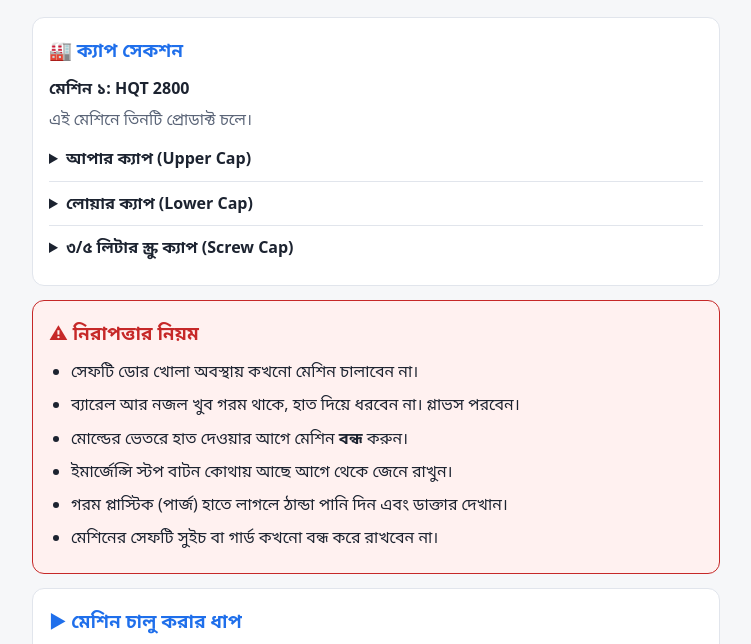
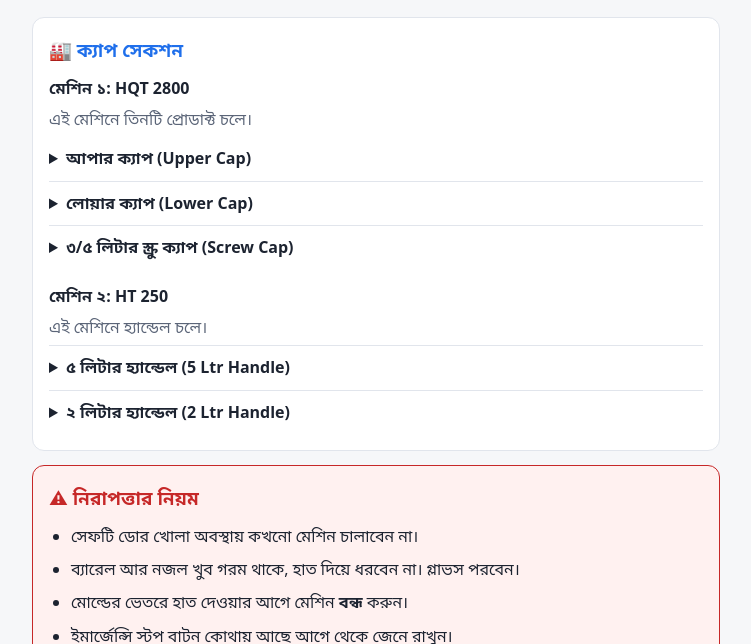
Before and after one commit to mdjisan00556/Cap-section-, a plain HTML site: page index.html in a window 1280 px wide. Shown: the part 82-726 px from the top of the page, without its empty margins (264-1015 px from the left). Drawn offline with Linux system fonts and the light colour scheme.

Commit message:
Update index.html

```diff
--- a/index.html
+++ b/index.html
@@ -41,7 +41,10 @@ h3{font-size:1rem;margin:14px 0 4px}h3:first-of-type{margin-top:0}.mix{color:var
 <p class="mix">এই মেশিনে তিনটি প্রোডাক্ট চলে।</p>
 <details><summary>আপার ক্যাপ (Upper Cap)</summary><p>হট রানার মোল্ড। এখানে রানার থাকে না।</p><p><b>মিক্সার:</b> ২৫ কেজি HDPE + ১৫০ গ্রাম কালার</p><p><b>ওজন:</b> ৩.৭ গ্রাম</p></details>
 <details><summary>লোয়ার ক্যাপ (Lower Cap)</summary><p><b>মিক্সার:</b> ২৫ কেজি LDPE + ৫ কেজি HDPE + ১৮ কেজি ক্র্যাশ + ৫০০ গ্রাম কালার</p><p><b>ওজন:</b> ৭.৪ গ্রাম</p></details>
-<details><summary>৩/৫ লিটার স্ক্রু ক্যাপ (Screw Cap)</summary><p><b>মিক্সার:</b> ২৫ কেজি HDPE + ১৮ কেজি ক্র্যাশ + ১৫০ গ্রাম কালার</p><p><b>ওজন (৫ লিটার):</b> ৫ গ্রাম</p></details>
+<details><summary>৩/৫ লিটার স্ক্রু ক্যাপ (Screw Cap)</summary><p><b>মিক্সার:</b> ২৫ কেজি HDPE + ১৮ কেজি ক্র্যাশ + ১৫০ গ্রাম কালার</p><p><b>ওজন (৫ লিটার):</b> ৫ গ্রাম</p></details><h3>মেশিন ২: HT 250</h3>
+<p class="mix">এই মেশিনে হ্যান্ডেল চলে।</p>
+<details><summary>৫ লিটার হ্যান্ডেল (5 Ltr Handle)</summary><p><b>মিক্সার:</b> ২৫ কেজি LDPE + ৬ কেজি HDPE + ১৮ কেজি ক্র্যাশ + ৫০০ গ্রাম কালার</p><p><b>ওজন:</b> ৭.২ গ্রাম</p></details>
+<details><summary>২ লিটার হ্যান্ডেল (2 Ltr Handle)</summary><p><b>মিক্সার:</b> ২৫ কেজি LDPE + ২৫০ গ্রাম কালার</p><p><b>ওজন:</b> ৩.৩৪ গ্রাম</p></details>
 </section>
 
 <section class="warn">
```
